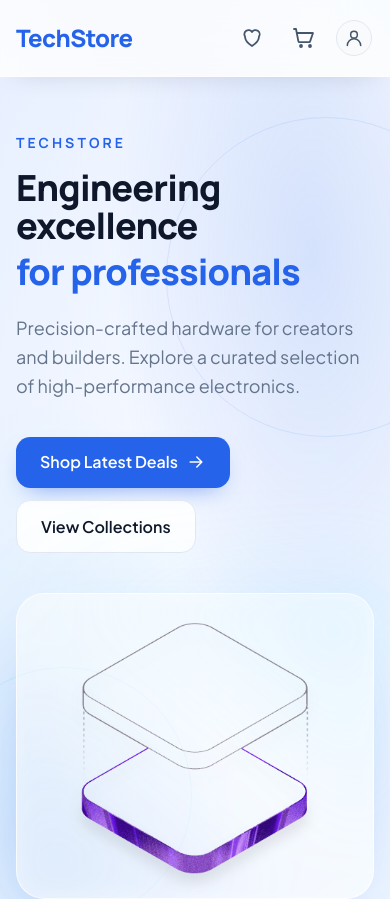
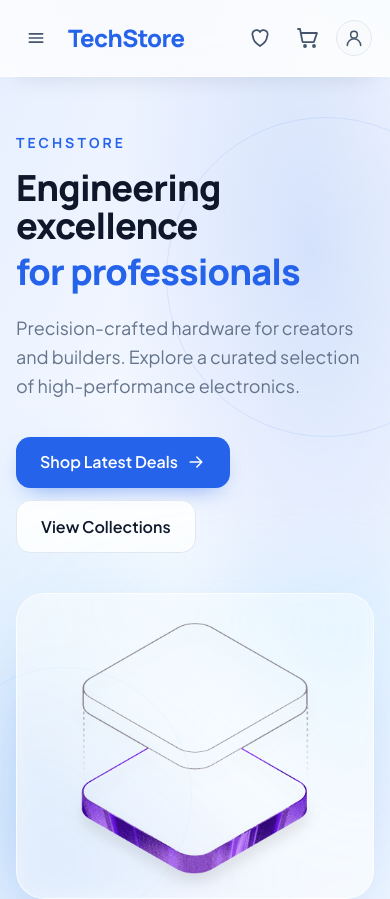
Before and after one commit to aussihmza/techStore, a React (Vite) app in the folder frontend/: page / in a window 390 px wide. Shown: the top 899 px of the page. Built offline with nearby package versions, Linux system fonts and the light colour scheme; no server answers.

Commit message:
navbar on mobile

```diff
--- a/frontend/src/components/layout/Navbar.tsx
+++ b/frontend/src/components/layout/Navbar.tsx
@@ -38,15 +38,48 @@ export default function Navbar() {
   const navigate = useNavigate();
   const { wishlistCount, cartCount, isLoggedIn, requireAuth, logout, user } =
     useStore();
+  const [menuOpen, setMenuOpen] = useState(false);
 
   const goProtected = (path: string) => {
     if (!requireAuth()) return;
     navigate(path);
   };
 
+  useEffect(() => {
+    setMenuOpen(false);
+  }, [pathname]);
+
+  useEffect(() => {
+    if (!menuOpen) return;
+
+    const prev = document.body.style.overflow;
+    document.body.style.overflow = "hidden";
+
+    const onKeyDown = (event: KeyboardEvent) => {
+      if (event.key === "Escape") setMenuOpen(false);
+    };
+    document.addEventListener("keydown", onKeyDown);
+
+    return () => {
+      document.body.style.overflow = prev;
+      document.removeEventListener("keydown", onKeyDown);
+    };
+  }, [menuOpen]);
+
   return (
     <header className="sticky top-0 z-50 border-b border-white/60 bg-white/75 shadow-[0_8px_30px_-18px_rgba(15,23,42,0.25)] backdrop-blur-xl">
-      <div className="page-shell flex h-[4.75rem] items-center gap-6 lg:gap-8">
+      <div className="page-shell flex h-[4.75rem] items-center gap-3 sm:gap-6 lg:gap-8">
+        <button
+          type="button"
+          className="flex h-10 w-10 items-center justify-center rounded-full text-slate-600 transition-colors hover:bg-brand/5 hover:text-brand md:hidden"
+          aria-label={menuOpen ? "Close menu" : "Open menu"}
+          aria-expanded={menuOpen}
+          aria-controls="mobile-nav"
+          onClick={() => setMenuOpen((prev) => !prev)}
+        >
+          {menuOpen ? <CloseIcon className="h-5 w-5" /> : <MenuIcon className="h-5 w-5" />}
+        </button>
+
         <Link
           to="/"
           className="font-display text-2xl font-extrabold tracking-tight text-brand transition-opacity hover:opacity-90 sm:text-3xl"
@@ -77,8 +110,8 @@ export default function Navbar() {
           })}
         </nav>
 
-        <div className="ml-auto flex items-center gap-2 sm:gap-3">
-          <SearchBar />
+        <div className="ml-auto flex items-center gap-1 sm:gap-3">
+          <SearchBar className="hidden sm:block" />
 
           <IconButton
             label="Wishlist"
@@ -110,6 +143,45 @@ export default function Navbar() {
           />
         </div>
       </div>
+
+      {menuOpen ? (
+        <div
+          id="mobile-nav"
+          className="border-t border-slate-200/80 bg-white/95 md:hidden"
+        >
+          <div className="page-shell space-y-5 py-4 pb-6">
+            <SearchBar
+              className="w-full"
+              inputClassName="w-full"
+              autoFocus
+              onNavigate={() => setMenuOpen(false)}
+            />
+
+            <nav className="flex flex-col gap-1">
+              {navLinks.map((link) => {
+                const active =
+                  link.href !== "#" &&
+                  (pathname === link.href ||
+                    (link.href !== "/" && pathname.startsWith(`${link.href}/`)));
+                return (
+                  <Link
+                    key={link.label}
+                    to={link.href}
+                    onClick={() => setMenuOpen(false)}
+                    className={`rounded-xl px-3 py-3 text-base font-semibold transition-colors ${
+                      active
+                        ? "bg-brand/10 text-brand"
+                        : "text-slate-700 hover:bg-slate-50 hover:text-ink"
+                    }`}
+                  >
+                    {link.label}
+                  </Link>
+                );
+              })}
+            </nav>
+          </div>
+        </div>
+      ) : null}
     </header>
   );
 }
@@ -270,6 +342,41 @@ function ProfileMenu({
   );
 }
 
+function MenuIcon({ className }: { className?: string }) {
+  return (
+    <svg
+      viewBox="0 0 24 24"
+      fill="none"
+      stroke="currentColor"
+      strokeWidth="2"
+      strokeLinecap="round"
+      className={className}
+      aria-hidden="true"
+    >
+      <line x1="4" y1="7" x2="20" y2="7" />
+      <line x1="4" y1="12" x2="20" y2="12" />
+      <line x1="4" y1="17" x2="20" y2="17" />
+    </svg>
+  );
+}
+
+function CloseIcon({ className }: { className?: string }) {
+  return (
+    <svg
+      viewBox="0 0 24 24"
+      fill="none"
+      stroke="currentColor"
+      strokeWidth="2"
+      strokeLinecap="round"
+      className={className}
+      aria-hidden="true"
+    >
+      <line x1="6" y1="6" x2="18" y2="18" />
+      <line x1="18" y1="6" x2="6" y2="18" />
+    </svg>
+  );
+}
+
 function OrdersIcon({ className }: { className?: string }) {
   return (
     <svg
--- a/frontend/src/components/layout/SearchBar.tsx
+++ b/frontend/src/components/layout/SearchBar.tsx
@@ -6,11 +6,24 @@ import { searchProducts } from "@/utils/shopFilters";
 import ProductImage from "@/components/ui/ProductImage";
 import { SearchIcon } from "@/components/ui/icons";
 
-export default function SearchBar() {
+interface SearchBarProps {
+  className?: string;
+  inputClassName?: string;
+  autoFocus?: boolean;
+  onNavigate?: () => void;
+}
+
+export default function SearchBar({
+  className = "",
+  inputClassName = "w-36 md:w-44 xl:w-64",
+  autoFocus = false,
+  onNavigate,
+}: SearchBarProps) {
   const navigate = useNavigate();
   const [searchParams] = useSearchParams();
   const listId = useId();
   const rootRef = useRef<HTMLDivElement>(null);
+  const inputRef = useRef<HTMLInputElement>(null);
   const [query, setQuery] = useState(() => searchParams.get("q") ?? "");
   const [open, setOpen] = useState(false);
   const [products, setProducts] = useState<Product[]>([]);
@@ -34,6 +47,10 @@ export default function SearchBar() {
     setQuery(q);
   }, [searchParams]);
 
+  useEffect(() => {
+    if (autoFocus) inputRef.current?.focus();
+  }, [autoFocus]);
+
   const suggestions = useMemo(() => {
     if (query.trim().length < 1) return [];
     return searchProducts(products, query).slice(0, 6);
@@ -50,6 +67,7 @@ export default function SearchBar() {
   const goToResults = (value: string) => {
     const q = value.trim();
     setOpen(false);
+    onNavigate?.();
     if (!q) {
       navigate("/shop");
       return;
@@ -58,19 +76,24 @@ export default function SearchBar() {
   };
 
   return (
-    <div ref={rootRef} className="relative hidden sm:block">
+    <div ref={rootRef} className={`relative ${className}`.trim()}>
       <form
         role="search"
         onSubmit={(e) => {
           e.preventDefault();
           goToResults(query);
         }}
-        className="flex items-center rounded-full border border-slate-200/90 bg-white/80 px-4 py-2.5 shadow-sm shadow-slate-900/5 transition-shadow focus-within:border-brand focus-within:bg-white focus-within:ring-2 focus-within:ring-brand/15"
+        className={`flex items-center border border-slate-200/90 bg-white/80 shadow-sm shadow-slate-900/5 transition-shadow focus-within:border-brand focus-within:bg-white focus-within:ring-2 focus-within:ring-brand/15 ${
+          className.includes("w-full")
+            ? "w-full rounded-xl px-4 py-3"
+            : "rounded-full px-4 py-2.5"
+        }`}
       >
         <button type="submit" aria-label="Search" className="text-slate-400 hover:text-brand">
           <SearchIcon className="h-5 w-5" />
         </button>
         <input
+          ref={inputRef}
           type="search"
           value={query}
           onChange={(e) => {
@@ -85,7 +108,7 @@ export default function SearchBar() {
           aria-autocomplete="list"
           aria-controls={listId}
           aria-expanded={open && suggestions.length > 0}
-          className="w-36 bg-transparent px-2 text-base text-slate-700 outline-none placeholder:text-slate-400 md:w-44 xl:w-64"
+          className={`bg-transparent px-2 text-base text-slate-700 outline-none placeholder:text-slate-400 ${inputClassName}`}
         />
       </form>
 
@@ -93,7 +116,7 @@ export default function SearchBar() {
         <div
           id={listId}
           role="listbox"
-          className="absolute right-0 top-[calc(100%+0.5rem)] z-50 w-[min(100vw-2rem,22rem)] overflow-hidden rounded-2xl border border-slate-200/90 bg-white/95 shadow-xl shadow-slate-900/10 backdrop-blur-xl animate-fade-in"
+          className="absolute left-0 right-0 top-[calc(100%+0.5rem)] z-50 overflow-hidden rounded-2xl border border-slate-200/90 bg-white/95 shadow-xl shadow-slate-900/10 backdrop-blur-xl animate-fade-in sm:left-auto sm:right-0 sm:w-[min(100vw-2rem,22rem)]"
         >
           {suggestions.length > 0 ? (
             <ul className="max-h-80 overflow-y-auto py-2">
@@ -101,7 +124,10 @@ export default function SearchBar() {
                 <li key={product.id} role="option">
                   <Link
                     to={`/product/${product.id}`}
-                    onClick={() => setOpen(false)}
+                    onClick={() => {
+                      setOpen(false);
+                      onNavigate?.();
+                    }}
                     className="flex items-center gap-3 px-3 py-2.5 transition-colors hover:bg-slate-50"
                   >
                     <div className="h-11 w-11 shrink-0 overflow-hidden rounded-lg bg-slate-100 p-1">
```
